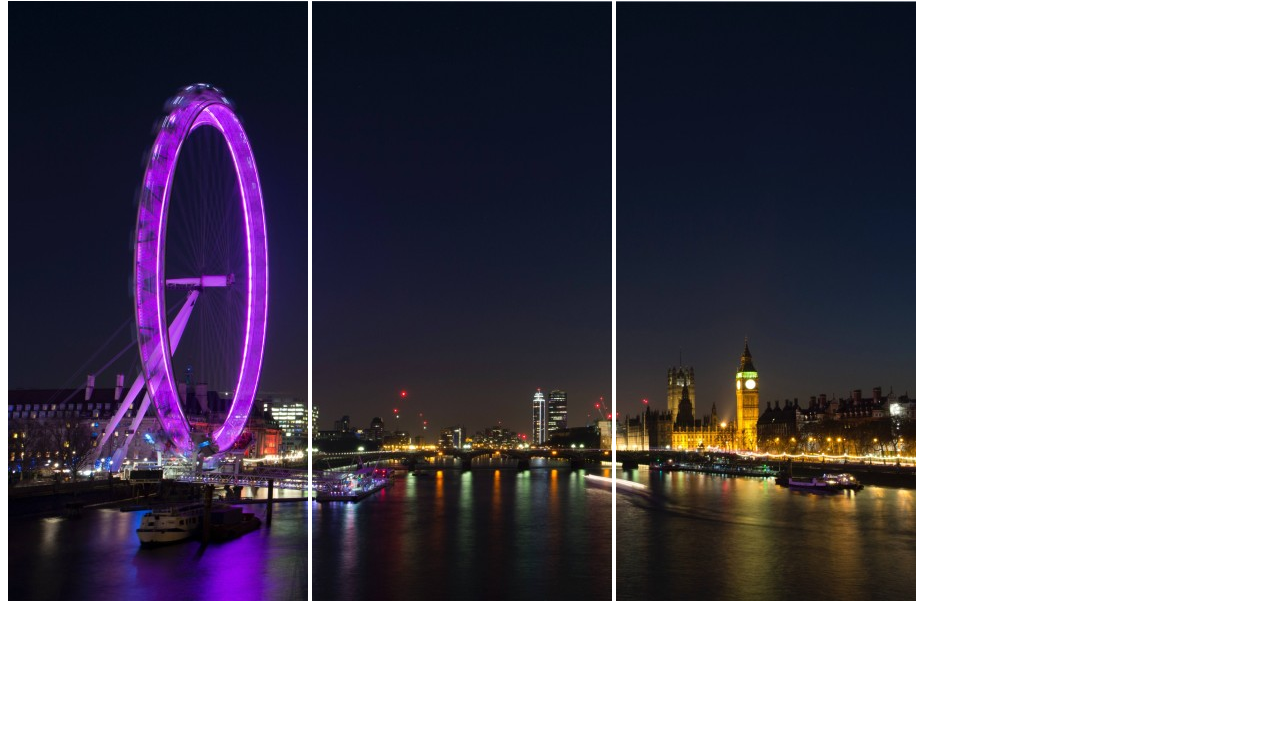
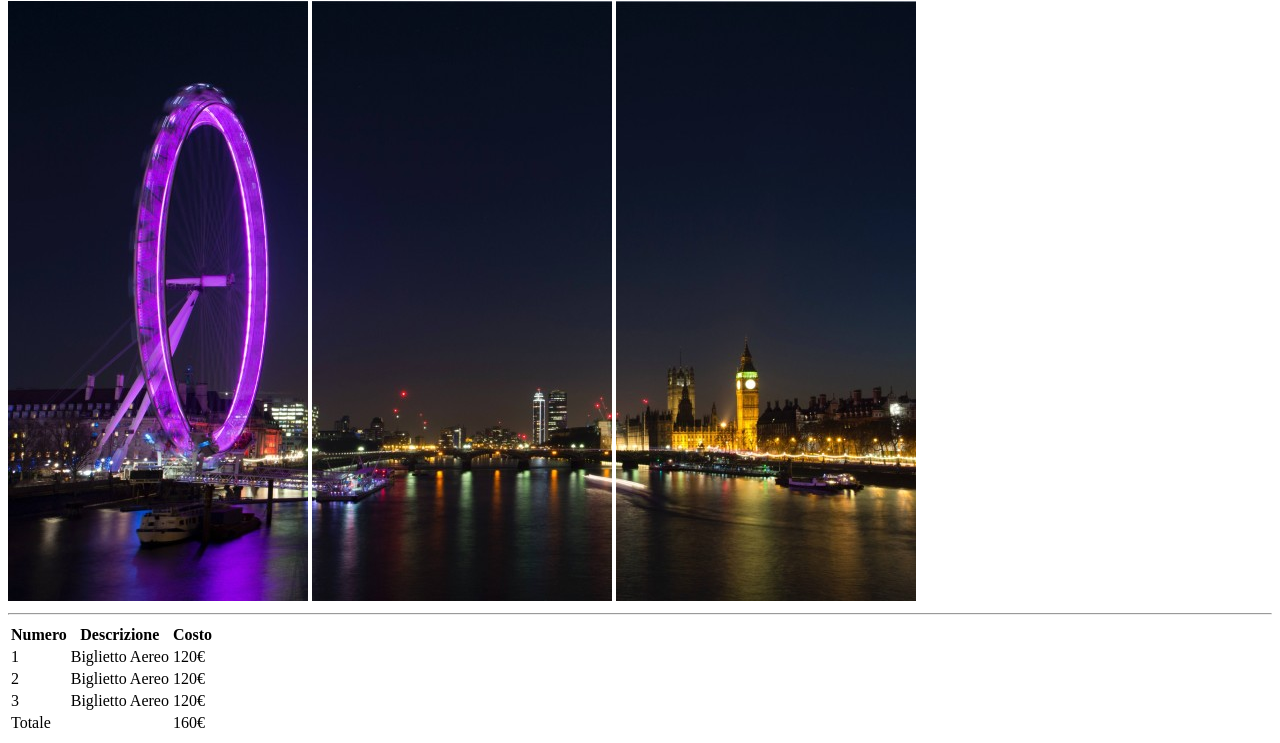
Before and after one commit to PatrizioCorcione/html-london-trip, a plain HTML site: page index.html in a window 1280 px wide. Shown: the part 79-822 px from the top of the page. Before the commit the page ends 800 px from the top, so only its background shows below. Drawn offline with Linux system fonts and the light colour scheme.

Commit message:
[add] section table

```diff
--- a/index.html
+++ b/index.html
@@ -12,5 +12,44 @@
     <img src=img\pexels-bill-emrich-230794-1.jpg alt="">
     <img src="img\pexels-bill-emrich-230794-2.jpg" alt="">
   </header>
+  <hr>
+  <section>
+    <table>
+      <!-- testa tabella  -->
+      <thead>
+        <tr>
+          <th>Numero</th>
+          <th>Descrizione</th>
+          <th>Costo</th>
+        </tr>
+      </thead>
+      <!-- corpo tabella  -->
+      <tbody>
+        <tr>
+          <td>1</td>
+          <td>Biglietto Aereo</td>
+          <td>120&euro;</td>
+        </tr>
+        <tr>
+          <td>2</td>
+          <td>Biglietto Aereo</td>
+          <td>120&euro;</td>
+        </tr>
+        <tr>
+          <td>3 </td>
+          <td>Biglietto Aereo</td>
+          <td>120&euro; </td>
+        </tr>
+      </tbody>
+      <!-- chiusura tabella  -->
+      <tfoot>
+        <tr>
+          <td>Totale</td>
+          <td></td>
+          <td>160&euro;</td>
+        </tr>
+      </tfoot>
+     </table>
+  </section>
 </body>
 </html>
```
